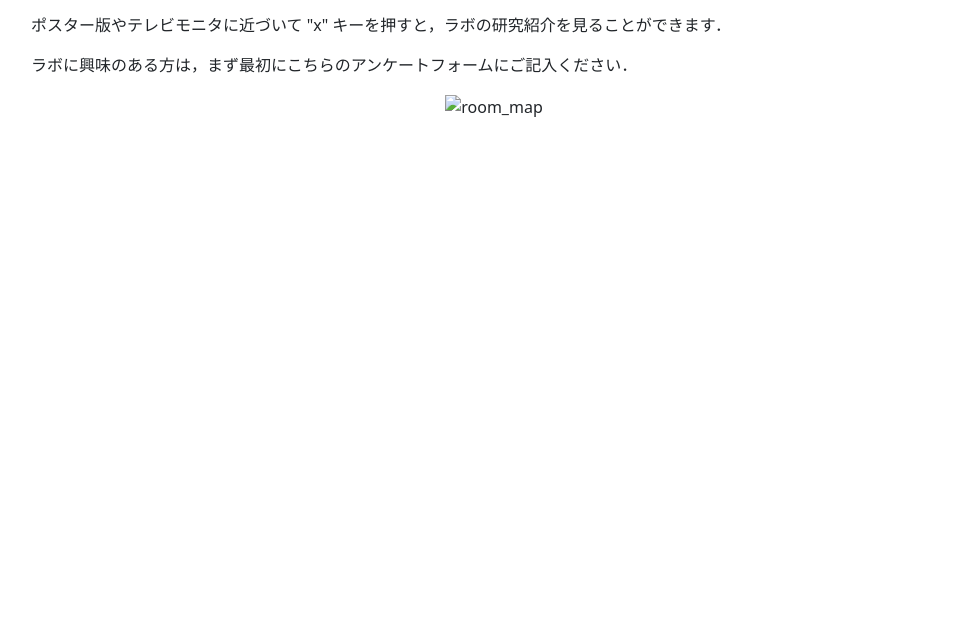
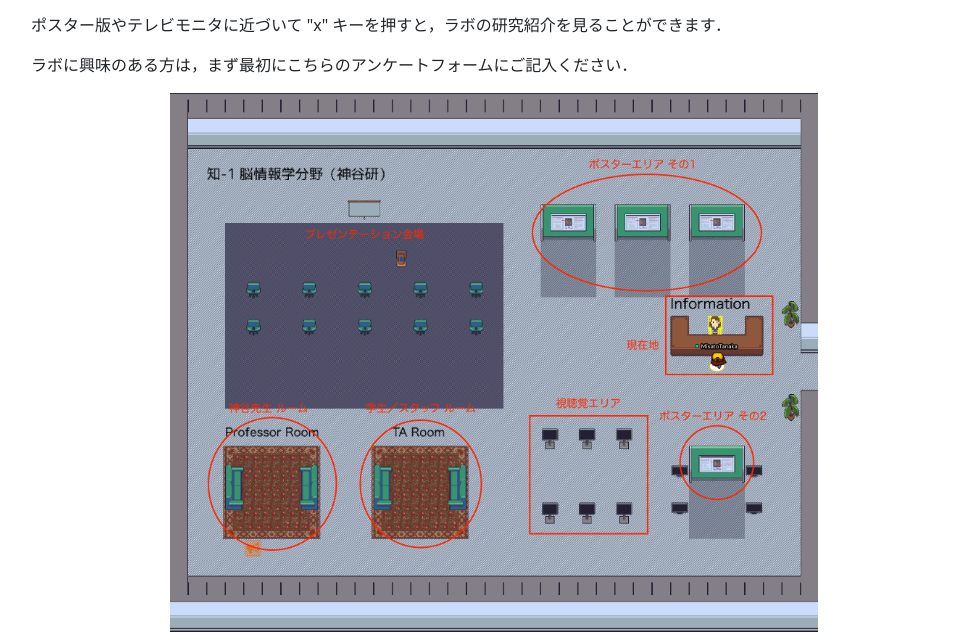
Before and after one commit to KamitaniLab/kamitanilab_openlab_2021, a plain HTML site: page index.html in a window 1280 px wide. Shown: the part 181-813 px from the top of the page, without its empty margins (146-1121 px from the left). Drawn offline with nearby package versions, Linux system fonts and the light colour scheme.

Commit message:
Update index.html

```diff
--- a/index.html
+++ b/index.html
@@ -15,7 +15,7 @@
 <p>ポスター版やテレビモニタに近づいて "x" キーを押すと，ラボの研究紹介を見ることができます．</p>
 <p>ラボに興味のある方は，まず最初にこちらのアンケートフォームにご記入ください．</p>
 <div style="text-align:center;">
-<img src="room_map20210428.png" alt="room_map" style="width: 70%;">
+<img src="figures/room_map20210428.png" alt="room_map" style="width: 70%;">
 </div>
 </div>
 </div>
```
